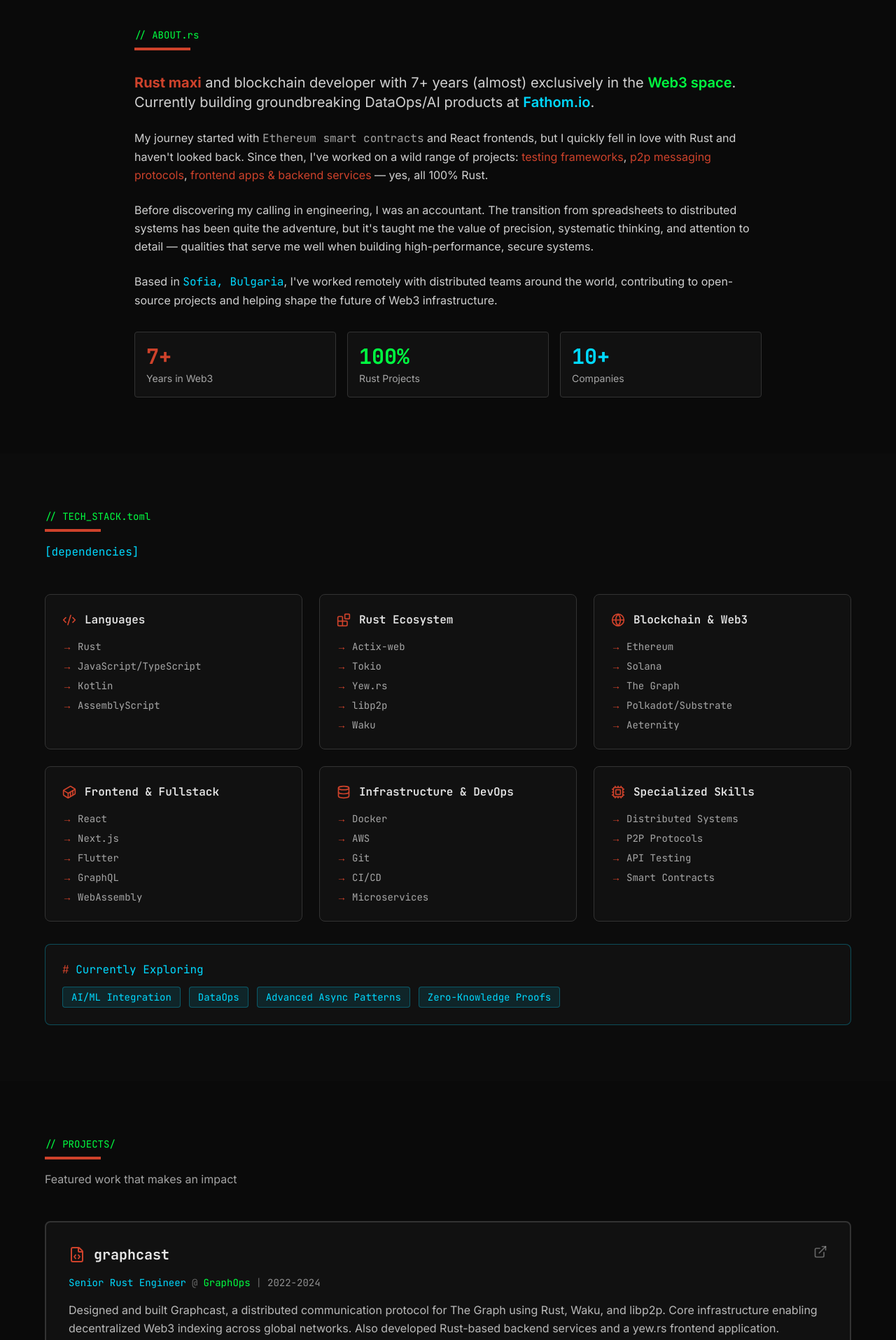
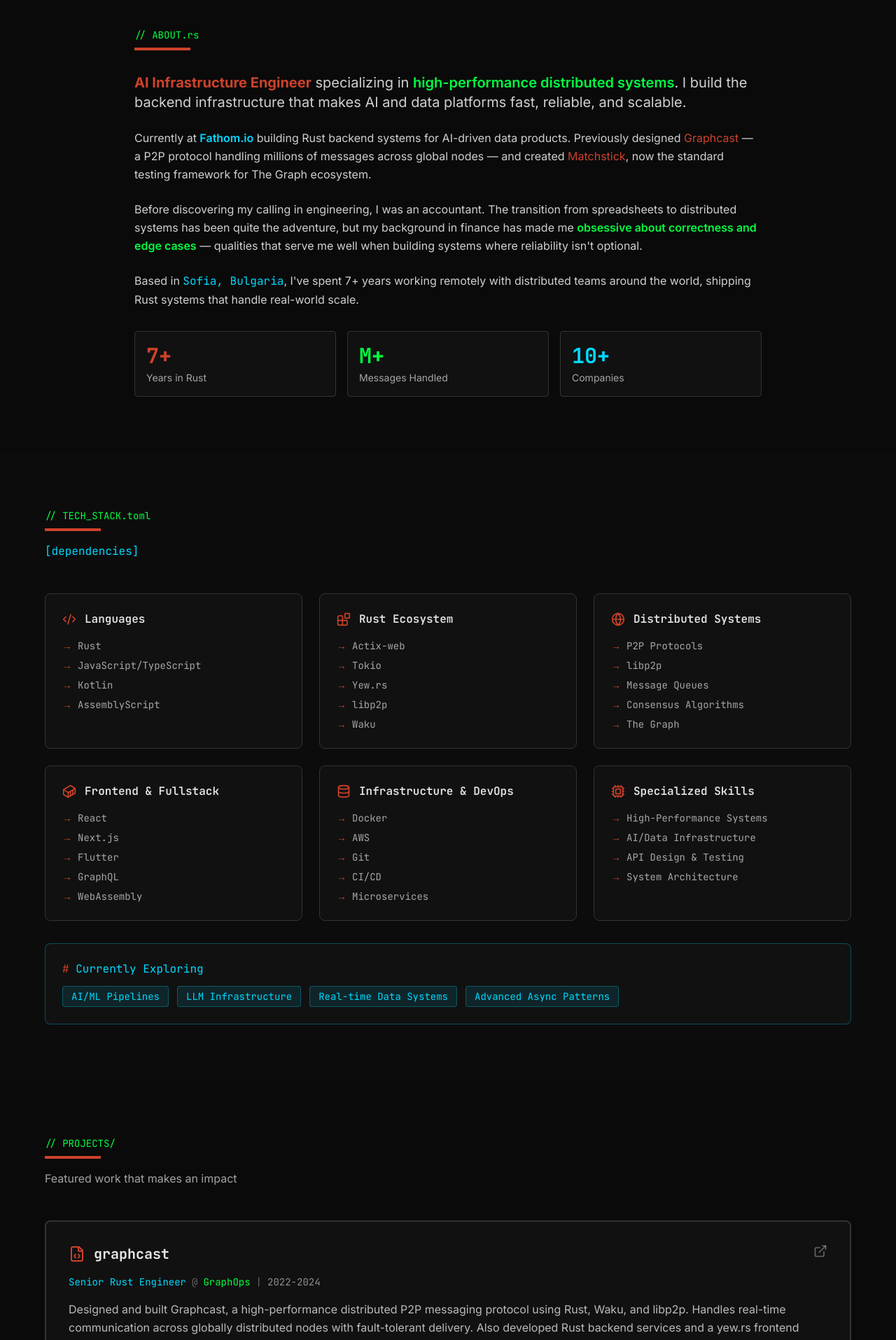
Before and after one commit to cargopete/cargopete, a Next.js app: page / in a window 1280 px wide. Shown: the part 840-2755 px from the top of the page at 70% size. Built offline with nearby package versions, Linux system fonts and the light colour scheme.

Commit message:
Pivot CV to AI Infrastructure Engineer focus

```diff
--- a/app/components/About.tsx
+++ b/app/components/About.tsx
@@ -28,42 +28,30 @@
           {/* Content */}
           <div className="space-y-6 text-foreground/90 leading-relaxed">
             <p className="text-lg md:text-xl">
-              <span className="text-rust-orange font-bold">Rust maxi</span> and
-              blockchain developer with 7+ years (almost) exclusively in the{" "}
+              <span className="text-rust-orange font-bold">AI Infrastructure Engineer</span>{" "}
+              specializing in{" "}
               <span className="text-terminal-green font-semibold">
-                Web3 space
+                high-performance distributed systems
               </span>
-              . Currently building groundbreaking DataOps/AI products at{" "}
-              <span className="text-terminal-blue font-semibold">
-                Fathom.io
-              </span>
-              .
+              . I build the backend infrastructure that makes AI and data platforms fast, reliable, and scalable.
             </p>
 
             <p>
-              My journey started with{" "}
-              <span className="font-mono text-foreground/70">
-                Ethereum smart contracts
-              </span>{" "}
-              and React frontends, but I quickly fell in love with Rust and
-              haven&apos;t looked back. Since then, I&apos;ve worked on a wild
-              range of projects:{" "}
-              <span className="text-rust-orange">testing frameworks</span>,{" "}
-              <span className="text-rust-orange">p2p messaging protocols</span>
-              ,{" "}
-              <span className="text-rust-orange">
-                frontend apps &amp; backend services
-              </span>{" "}
-              — yes, all 100% Rust.
+              Currently at{" "}
+              <span className="text-terminal-blue font-semibold">Fathom.io</span>{" "}
+              building Rust backend systems for AI-driven data products. Previously designed{" "}
+              <span className="text-rust-orange">Graphcast</span> — a P2P protocol handling millions of messages across global nodes — and created{" "}
+              <span className="text-rust-orange">Matchstick</span>, now the standard testing framework for The Graph ecosystem.
             </p>
 
             <p>
               Before discovering my calling in engineering, I was an accountant.
               The transition from spreadsheets to distributed systems has been
-              quite the adventure, but it&apos;s taught me the value of
-              precision, systematic thinking, and attention to detail —
-              qualities that serve me well when building high-performance,
-              secure systems.
+              quite the adventure, but my background in finance has made me{" "}
+              <span className="text-terminal-green font-semibold">
+                obsessive about correctness and edge cases
+              </span>{" "}
+              — qualities that serve me well when building systems where reliability isn&apos;t optional.
             </p>
 
             <p>
@@ -71,9 +59,8 @@
               <span className="font-mono text-terminal-blue">
                 Sofia, Bulgaria
               </span>
-              , I&apos;ve worked remotely with distributed teams around the
-              world, contributing to open-source projects and helping shape the
-              future of Web3 infrastructure.
+              , I&apos;ve spent 7+ years working remotely with distributed teams around the
+              world, shipping Rust systems that handle real-world scale.
             </p>
 
             {/* Key Highlights */}
@@ -83,15 +70,15 @@
                   7+
                 </div>
                 <div className="text-sm text-foreground/70 mt-1">
-                  Years in Web3
+                  Years in Rust
                 </div>
               </div>
               <div className="p-4 bg-card border border-border rounded hover:border-terminal-green transition-colors">
                 <div className="text-3xl font-bold text-terminal-green font-mono">
-                  100%
+                  M+
                 </div>
                 <div className="text-sm text-foreground/70 mt-1">
-                  Rust Projects
+                  Messages Handled
                 </div>
               </div>
               <div className="p-4 bg-card border border-border rounded hover:border-terminal-blue transition-colors">
--- a/app/components/Experience.tsx
+++ b/app/components/Experience.tsx
@@ -46,14 +46,14 @@
 const experiences = [
   {
     company: "Fathom.io",
-    role: "Senior Rust Engineer",
+    role: "AI Infrastructure Engineer",
     period: "Apr 2025 - Present",
     location: "Remote, UAE",
     current: true,
     highlights: [
-      "Developing scalable, robust backend systems in Rust for high-performance data and AI-driven platforms",
+      "Building scalable Rust backend systems for high-performance AI-driven data platforms",
       "Collaborating cross-functionally with product, design, and engineering to shape requirements",
-      "Refactoring and optimizing legacy systems to boost performance and maintainability",
+      "Refactoring and optimizing systems to boost performance and maintainability",
     ],
   },
   {
@@ -62,24 +62,24 @@
     period: "Jul 2022 - Apr 2025",
     location: "Remote",
     highlights: [
-      "Designed and built distributed communication protocol using Rust, Waku, and libp2p",
-      "Developed Rust-based backend services for The Graph protocol infrastructure",
+      "Designed and built distributed P2P messaging protocol using Rust, Waku, and libp2p",
+      "Developed high-performance Rust backend services handling millions of messages",
       "Built yew.rs frontend application for developer tooling",
-      "Core developer team working on critical Web3 indexing protocol",
+      "Core developer on critical infrastructure serving global distributed nodes",
     ],
   },
   {
     company: "The Graph",
-    role: "Rust Engineer & Graph Advocate",
+    role: "Rust Engineer & Developer Advocate",
     period: "Mar 2021 - Jul 2024",
     location: "Remote",
-    volunteer: "Graph Advocate (Dec 2021 - Jul 2024)",
+    volunteer: "Developer Advocate (Dec 2021 - Jul 2024)",
     highlights: [
-      "Created and maintained the first (and only) full-fledged testing framework for subgraphs",
+      "Created and maintained the ecosystem's standard testing framework (Matchstick)",
       "Technologies: Rust, AssemblyScript, WebAssembly",
-      "Volunteered as Technical Teacher and Community Care Advocate",
-      "Helped developers actively participate in Web3 and contribute to The Graph",
-      "Assisted with development tooling, subgraph building, and ecosystem growth",
+      "Volunteered as Technical Teacher and Community Advocate",
+      "Mentored developers and contributed to ecosystem tooling",
+      "Grew adoption through documentation, tutorials, and developer support",
     ],
   },
   {
--- a/app/components/Hero.tsx
+++ b/app/components/Hero.tsx
@@ -20,10 +20,10 @@
               Pete Pavlovski
             </h1>
             <p className="text-2xl md:text-3xl text-rust-orange font-semibold">
-              Senior Rust Engineer
+              AI Infrastructure Engineer
             </p>
             <p className="text-lg md:text-xl text-foreground/70 max-w-2xl mx-auto">
-              Full-stack engineer with 7+ years across backends, distributed systems, mobile, and developer tooling.
+              Building the backend infrastructure that makes AI and data platforms fast, reliable, and scalable.
             </p>
           </div>
 
@@ -55,7 +55,7 @@
               <span className="block text-2xl font-bold text-rust-orange">
                 7+
               </span>
-              <span>Years in Web3</span>
+              <span>Years in Rust</span>
             </div>
             <div>
               <span className="block text-2xl font-bold text-terminal-green">
--- a/app/components/Projects.tsx
+++ b/app/components/Projects.tsx
@@ -12,14 +12,14 @@
     company: "GraphOps",
     period: "2022-2024",
     description:
-      "Designed and built Graphcast, a distributed communication protocol for The Graph using Rust, Waku, and libp2p. Core infrastructure enabling decentralized Web3 indexing across global networks. Also developed Rust-based backend services and a yew.rs frontend application.",
+      "Designed and built Graphcast, a high-performance distributed P2P messaging protocol using Rust, Waku, and libp2p. Handles real-time communication across globally distributed nodes with fault-tolerant delivery. Also developed Rust backend services and a yew.rs frontend application.",
     impact:
-      "Enabled thousands of developers to build on The Graph protocol with reliable, decentralized P2P communication.",
+      "Production system handling millions of messages across global infrastructure with high reliability.",
     tech: ["Rust", "Waku", "libp2p", "Distributed Systems", "Yew.rs"],
     link: "https://github.com/graphops/graphcast-sdk",
     highlights: [
       "Built production-grade P2P messaging protocol from scratch",
-      "Handled millions of messages across distributed global nodes",
+      "Scaled to millions of messages across distributed global nodes",
       "Implemented fault-tolerant consensus and gossip mechanisms",
       "Developed complementary backend services and frontend tooling",
     ],
@@ -30,16 +30,16 @@
     company: "The Graph",
     period: "2021",
     description:
-      "Created and maintained Matchstick, the first (and only) full-fledged testing framework for subgraphs in The Graph ecosystem. Essential developer tooling that became the standard for subgraph development and quality assurance.",
+      "Created Matchstick, a comprehensive testing framework that became the standard in its ecosystem. Built with Rust and WebAssembly, providing developers with essential tooling for quality assurance and CI/CD integration.",
     impact:
-      "Became the de facto testing solution for subgraph developers worldwide, used by major projects and protocols.",
+      "Became the de facto testing solution adopted by major projects and development teams worldwide.",
     tech: ["Rust", "AssemblyScript", "WebAssembly", "Testing", "DevTools"],
     link: "https://github.com/LimeChain/matchstick",
     highlights: [
       "First comprehensive testing solution in the entire ecosystem",
-      "Integrated seamlessly with Graph CLI and deployment pipelines",
-      "Adopted by major DeFi protocols and development teams",
-      "Set the standard for subgraph quality and reliability",
+      "Seamless CLI integration and deployment pipeline support",
+      "Adopted by major protocols and development teams",
+      "Set the standard for code quality and reliability",
     ],
   },
 ];
--- a/app/components/TechStack.tsx
+++ b/app/components/TechStack.tsx
@@ -24,14 +24,14 @@
     items: ["Actix-web", "Tokio", "Yew.rs", "libp2p", "Waku"],
   },
   {
-    title: "Blockchain & Web3",
+    title: "Distributed Systems",
     icon: Globe,
     items: [
-      "Ethereum",
-      "Solana",
+      "P2P Protocols",
+      "libp2p",
+      "Message Queues",
+      "Consensus Algorithms",
       "The Graph",
-      "Polkadot/Substrate",
-      "Aeternity",
     ],
   },
   {
@@ -48,10 +48,10 @@
     title: "Specialized Skills",
     icon: Cpu,
     items: [
-      "Distributed Systems",
-      "P2P Protocols",
-      "API Testing",
-      "Smart Contracts",
+      "High-Performance Systems",
+      "AI/Data Infrastructure",
+      "API Design & Testing",
+      "System Architecture",
     ],
   },
 ];
@@ -133,10 +133,10 @@
             </h3>
             <div className="flex flex-wrap gap-3">
               {[
-                "AI/ML Integration",
-                "DataOps",
+                "AI/ML Pipelines",
+                "LLM Infrastructure",
+                "Real-time Data Systems",
                 "Advanced Async Patterns",
-                "Zero-Knowledge Proofs",
               ].map((item, index) => (
                 <span
                   key={index}
```
